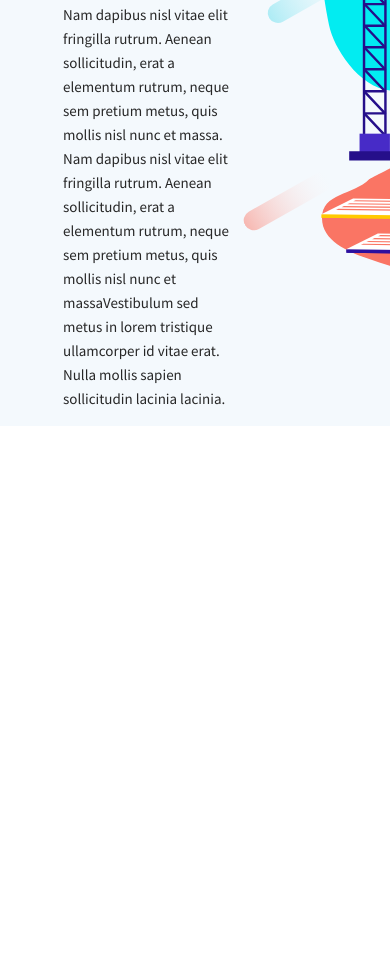
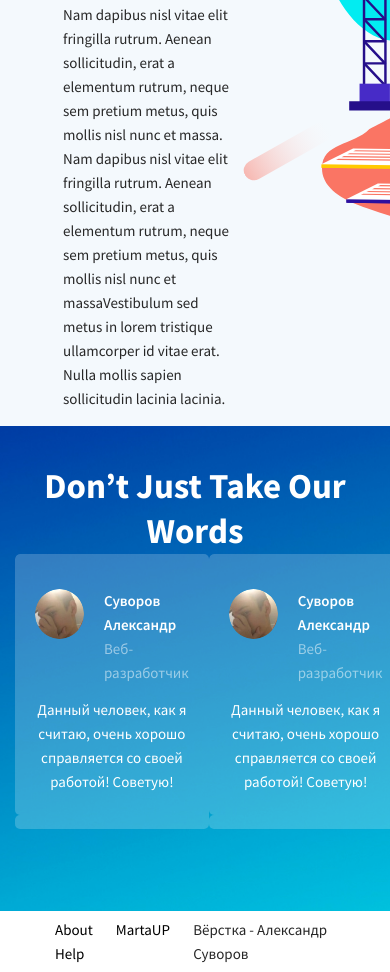
Before and after one commit to suvorovweb/MartaUp-, a plain HTML site: page index.html in a window 390 px wide. Shown: the part 2871-3843 px from the top of the page. Before the commit the page ends 3297 px from the top, so only its background shows below. Drawn offline with Linux system fonts and the light colour scheme.

Commit message:
Доделал вёрстку сайта. Позже сделаю адаптивность.

```diff
--- a/css/style.css
+++ b/css/style.css
@@ -181,6 +181,7 @@ a {
 .experienced {
     background-color: #F4F9FD;
     padding-top: 64px;
+
 }
 .experienced__inner {
     display: flex;
@@ -222,3 +223,94 @@ a {
     background-position: left bottom;
     padding: 68px 0 15px 48px;
 }
+
+.words {
+    background-image: url(../img/bg.jpg);
+    background-repeat: no-repeat;
+    background-position: top center;
+    background-size: cover;
+    padding: 38px 0 82px;
+}
+
+.experienced__image--left {
+    margin-top: -38px;
+}
+
+.words__inner {
+
+}
+.words__title {
+    color: #FFF;
+    font-size: 35px;
+    line-height: 45px;
+    font-weight: 700;
+    text-align: center;
+    margin-bottom: 60px;
+    margin: 0 auto;
+    max-width: 384px;
+
+}
+
+.words__items {
+    display: flex;
+    justify-content: space-between;
+    max-width: 940px;
+    margin: 0 auto;
+
+}
+
+.word__item {
+    width: 300px;
+    border-radius: 5px;
+    background-color: rgba(255, 255, 255 .2);
+    padding: 35px 20px;
+    color: #FFF;
+    background-image: url(../img/Bg.svg);
+}
+
+.word__item-head {
+    display: flex;
+    margin-bottom: 13px;
+}
+
+.word__item-head img {
+    border-radius: 50%;
+    margin-right: 20px;
+}
+
+.word__item-name {
+    font-weight: 600;
+}
+
+.word__item-position {
+    opacity: 0.5;
+}
+
+.word__item-text {
+    text-align: center;
+}
+
+.word__item-photo {
+    max-width: 49px;
+    max-height: 50px;
+}
+
+.footer {
+
+}
+
+.footer-inner {
+    color: #272727;
+    display: flex;
+    justify-content: space-between;
+    align-items: center;
+    height: 61px;
+    padding: 0 40px;
+}
+
+.footer-items a {
+    color: black;
+    margin-right: 20px;
+}
+
+.footer
--- a/index.html
+++ b/index.html
@@ -154,11 +154,68 @@
                                 </p>
                             </div>
                             </div>
-                            <div class="experienced__image">
+                            <div class="experienced__image experienced__image--left">
                                 <img src="img/experienced-image-3.svg" alt="">
                             </div>
                     </div>
                 </div>
             </section>
+
+            <section class="words">
+                <div class="container">
+                    <div class="words__inner">
+                        <div class="words__title">
+                            Don’t Just Take Our<br> Words
+                        </div>
+                        <div class="words__items">
+
+                            <div class="word__item">
+                                <div class="word__item-head">
+                                    <img class="word__item-photo" src="img/329_oooo.plus.png" alt="">
+                                    <div class="word__item-info">
+                                        <div class="word__item-name">Суворов Александр</div>
+                                        <div class="word__item-position">Веб-разработчик</div>
+                                    </div>
+                                </div>
+                                <div class="word__item-text">Данный человек, как я считаю, очень хорошо справляется со своей работой! Советую!</div>
+                            </div>
+                            <div class="word__item">
+                                <div class="word__item-head">
+                                    <img class="word__item-photo" src="img/329_oooo.plus.png" alt="">
+                                    <div class="word__item-info">
+                                        <div class="word__item-name">Суворов Александр</div>
+                                        <div class="word__item-position">Веб-разработчик</div>
+                                    </div>
+                                </div>
+                                <div class="word__item-text">Данный человек, как я считаю, очень хорошо справляется со своей работой! Советую!</div>
+                            </div>
+                            <div class="word__item">
+                                <div class="word__item-head">
+                                    <img class="word__item-photo" src="img/329_oooo.plus.png" alt="">
+                                    <div class="word__item-info">
+                                        <div class="word__item-name">Суворов Александр</div>
+                                        <div class="word__item-position">Веб-разработчик</div>
+                                    </div>
+                                </div>
+                                <div class="word__item-text">Данный человек, как я считаю, очень хорошо справляется со своей работой! Советую!</div>
+                            </div>
+                        </div>
+                    </div>
+                </div>
+            </section>
+        <footer class="footer">
+            <div class="container">
+                <div class="footer-inner">
+                    <div class="footer-items">
+                        <a href="#" class="footer-item">About</a>
+                        <a href="#" class="footer-item"> MartaUP</a>
+                        <a href="#" class="footer-item">Help</a>
+                    </div>
+                    <div class="footer-copy">
+                        Вёрстка - Александр Суворов
+                    </div>
+                </div>
+            </div>
+        </footer>
 </body>
 </html>
```
Also changed, not shown: img/329_oooo.plus.png (added), img/Bg.svg (added), img/Oval 2.svg (added), img/bg.jpg (added).
